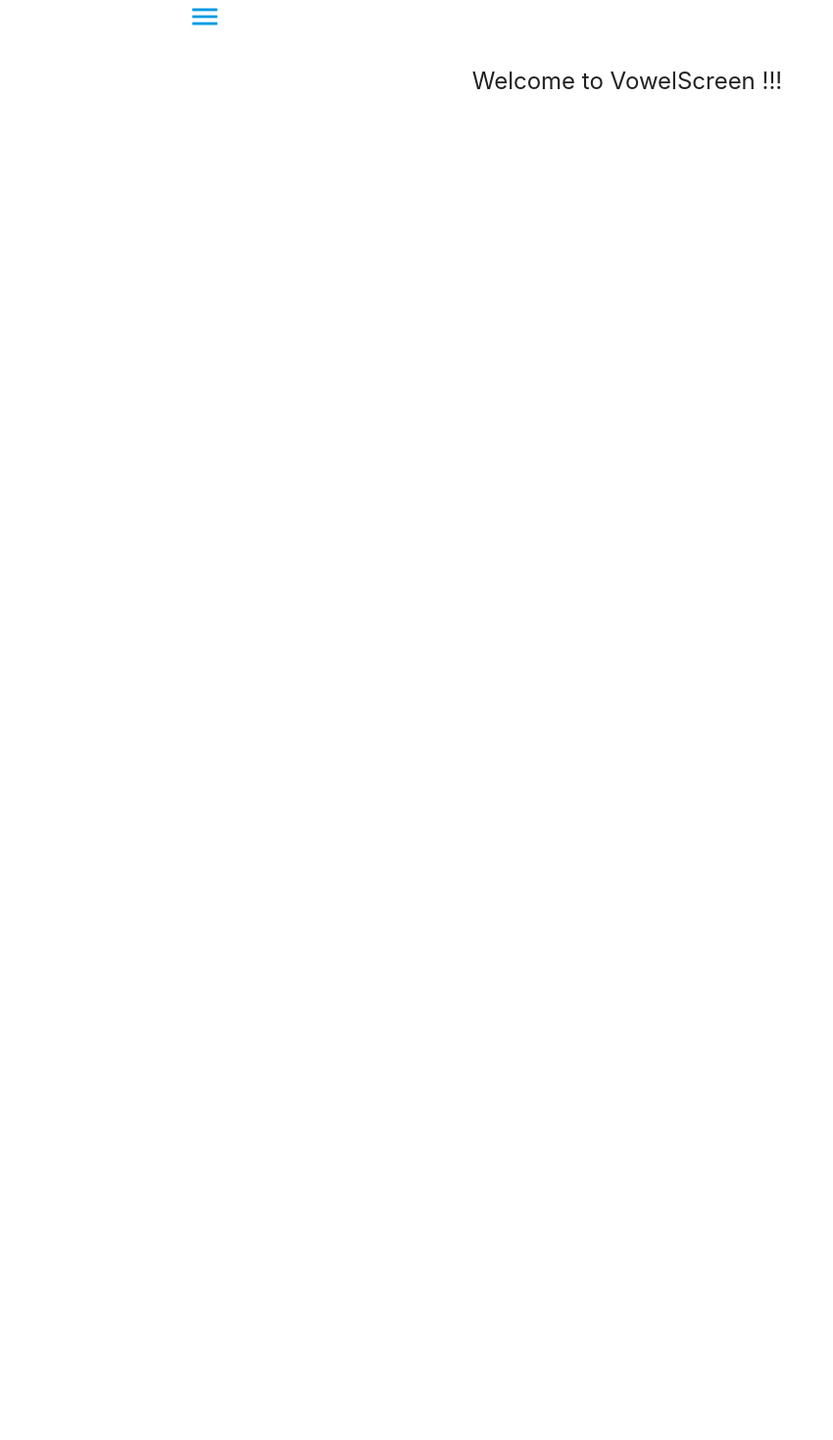
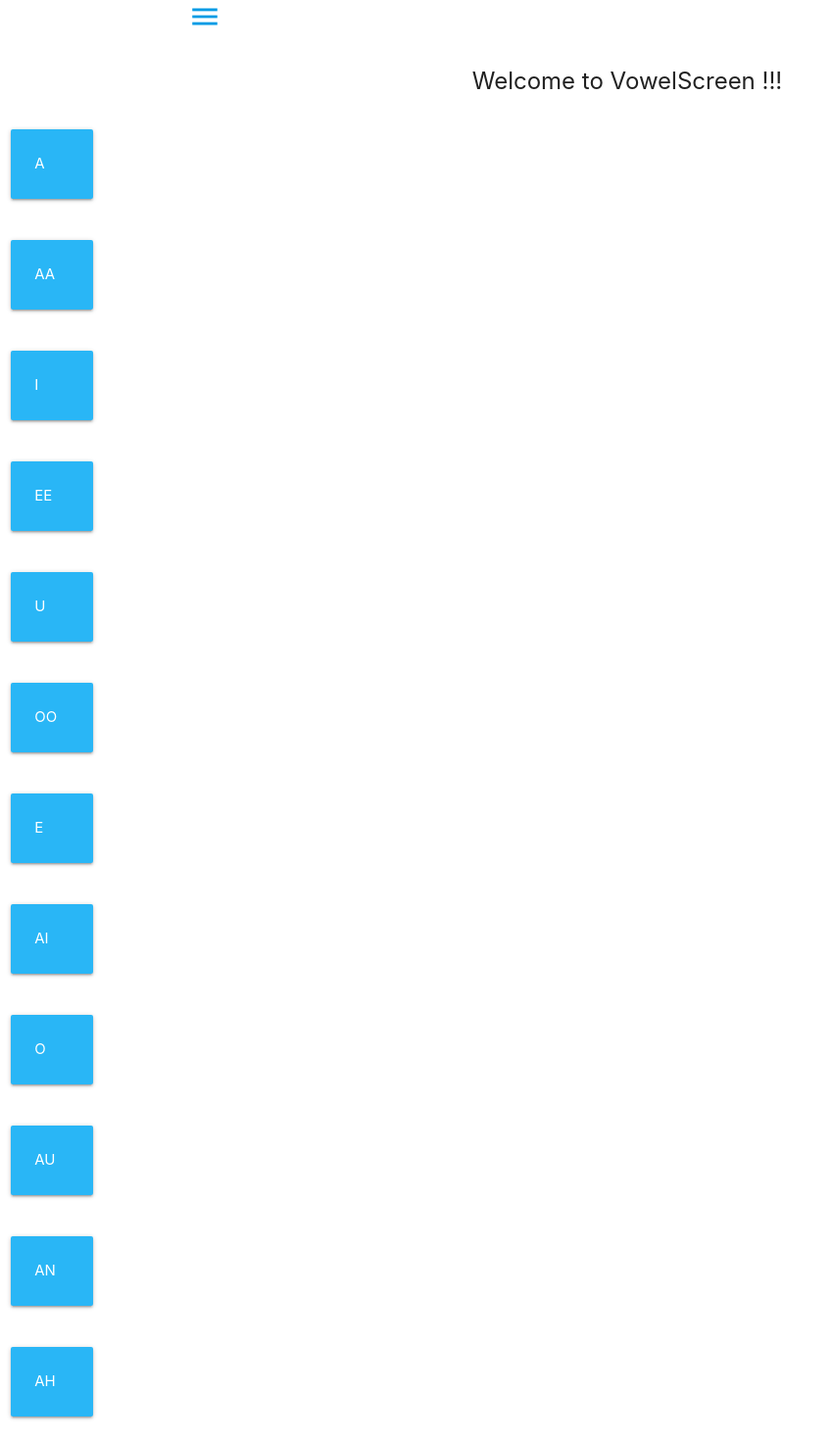
Before and after one commit to Harishumar/learn-kannda, a React (Create React App) app: page /Vowels in a window 1280 px wide. Shown: the top 1470 px of the page at 98% size, without its empty margins (0-850 px from the left). Before the commit the page ends 800 px from the top, so only its background shows below. Built offline with nearby package versions, Linux system fonts and the light colour scheme.

Commit message:
Added card panel

```diff
--- a/src/App.js
+++ b/src/App.js
@@ -22,8 +22,8 @@ function App() {
     <Switch>
       <Route path="/" exact component={Home}/>
       <Route path="/Vowels" exact component={Vowels}/>
-      <Route path="/Consonents" exact component={Consonents}/>
-      <Route path="/Numbers" exact component={Numbers}/>
+      {/* <Route path="/Consonents" exact component={Consonents}/>
+      <Route path="/Numbers" exact component={Numbers}/> */}
     </Switch>
      </>
   )
--- a/src/components/Vowel/index.jsx
+++ b/src/components/Vowel/index.jsx
@@ -1,4 +1,94 @@
 const Vowels = () => {
-    return (<p>Welcome to VowelScreen !!!</p>);
+    return (
+    <>
+    <p>Welcome to VowelScreen !!!</p>
+    <div class="row" >
+    <div class="col s4 m1">
+      <div class="card-panel #29b6f6 light-blue lighten-1">
+        <span class="white-text">A</span>
+      </div>
+    </div>
+  </div>
+  <div class="row" >
+    <div class="col s4 m1">
+      <div class="card-panel #29b6f6 light-blue lighten-1">
+        <span class="white-text">AA</span>
+      </div>
+    </div>
+  </div>
+  <div class="row" >
+    <div class="col s4 m1">
+      <div class="card-panel #29b6f6 light-blue lighten-1">
+        <span class="white-text">I</span>
+      </div>
+    </div>
+  </div>
+  <div class="row" >
+    <div class="col s4 m1">
+      <div class="card-panel #29b6f6 light-blue lighten-1">
+        <span class="white-text">EE</span>
+      </div>
+    </div>
+  </div>
+  <div class="row" >
+    <div class="col s4 m1">
+      <div class="card-panel #29b6f6 light-blue lighten-1">
+        <span class="white-text">U</span>
+      </div>
+    </div>
+  </div>
+  <div class="row" >
+    <div class="col s4 m1">
+      <div class="card-panel #29b6f6 light-blue lighten-1">
+        <span class="white-text">OO</span>
+      </div>
+    </div>
+  </div>
+  <div class="row" >
+    <div class="col s4 m1">
+      <div class="card-panel #29b6f6 light-blue lighten-1">
+        <span class="white-text">E</span>
+      </div>
+    </div>
+  </div>
+  <div class="row" >
+    <div class="col s4 m1">
+      <div class="card-panel #29b6f6 light-blue lighten-1">
+        <span class="white-text">AI</span>
+      </div>
+    </div>
+  </div>
+  <div class="row" >
+    <div class="col s4 m1">
+      <div class="card-panel #29b6f6 light-blue lighten-1">
+        <span class="white-text">O</span>
+      </div>
+    </div>
+  </div>
+  <div class="row" >
+    <div class="col s4 m1">
+      <div class="card-panel #29b6f6 light-blue lighten-1">
+        <span class="white-text">AU</span>
+      </div>
+    </div>
+  </div>
+  <div class="row" >
+    <div class="col s4 m1">
+      <div class="card-panel #29b6f6 light-blue lighten-1">
+        <span class="white-text">AN</span>
+      </div>
+    </div>
+  </div>
+  <div class="row" >
+    <div class="col s4 m1">
+      <div class="card-panel #29b6f6 light-blue lighten-1">
+        <span class="white-text">AH</span>
+      </div>
+    </div>
+  </div>
+  </>
+    );
+
+
 }
 export default Vowels;
```
